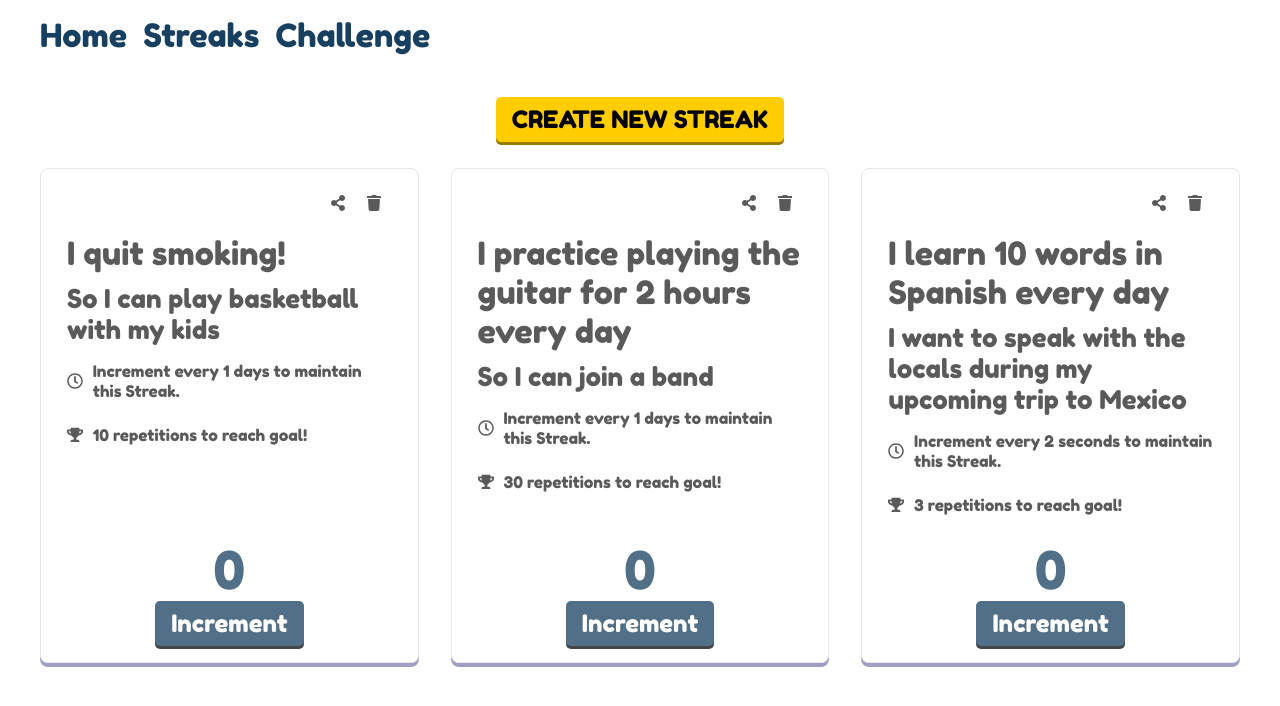
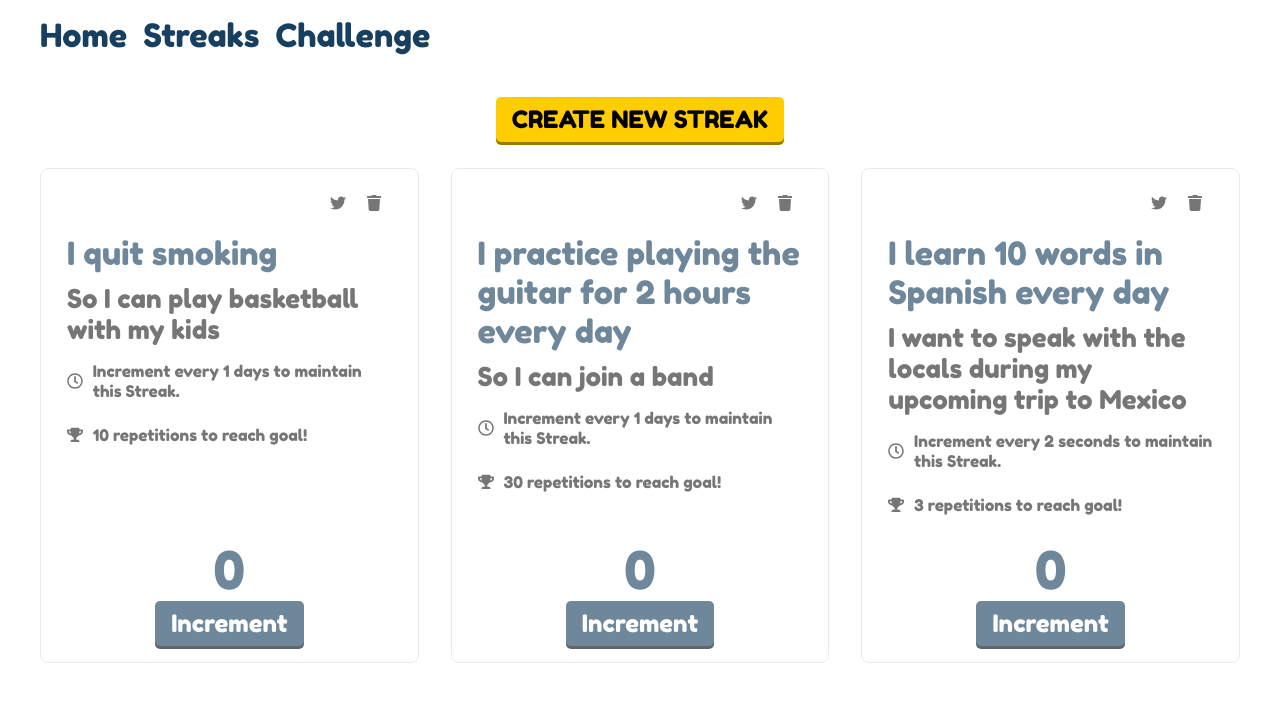
Before and after one commit to ravona/momentum, a React (Create React App) app in the folder momentum/: page /StreaksPage in a window 1280 px wide. Shown: the top 706 px of the page. Built offline with nearby package versions, Linux system fonts and the light colour scheme.

Commit message:
added Twitter share button with simple logic

```diff
--- a/momentum/src/components/Streak/Streak.jsx
+++ b/momentum/src/components/Streak/Streak.jsx
@@ -1,7 +1,7 @@
 import {React, useState} from "react";
 import Countdown from "react-countdown";
 import add from "date-fns/add";
-import {FaTrash, FaShareAlt, FaRegClock, FaTrophy} from "react-icons/fa";
+import {FaTrash, FaTwitter, FaRegClock, FaTrophy} from "react-icons/fa";
 
 import {Notification} from "../Notification/Notification";
 import {getRandomArrayItem} from "../../utils/utils";
@@ -49,6 +49,13 @@ export const Streak = ({streak, onDeleteStreak, onStreakUpdate}) => {
     goalStatus = "Congratulations, you have reached your goal!";
   }
 
+  let StreakTweet = "";
+  if (streak.isActive) {
+    StreakTweet = `${streak.title} with Momentum - a habit forming app. I'm on a streak of ${streak.count} ${streak.intervalUnit} and going!`;
+  } else {
+    StreakTweet = `${streak.title} with Momentum - a habit forming App. Give it a try, it's awesome!`;
+  }
+
   return (
     <>
       <div
@@ -56,7 +63,13 @@ export const Streak = ({streak, onDeleteStreak, onStreakUpdate}) => {
       >
         <div className={"Streak__header"}>
           <div className={"Streak__icon Streak__icon--share"}>
-            <FaShareAlt />
+            <a
+              target="_blank"
+              rel="noreferrer noopener"
+              href={`https://twitter.com/intent/tweet?text=${StreakTweet}`}
+            >
+              <FaTwitter />
+            </a>
           </div>
 
           <div className={"Streak__icon Streak__icon--delete"}>
@@ -68,9 +81,11 @@ export const Streak = ({streak, onDeleteStreak, onStreakUpdate}) => {
           <h3 className={"Streak__title"}>{streak.title}</h3>
           <h4 className={"Streak__motivation"}>{streak.motivation}</h4>
 
-          <div className="Streak__notification">
-            <Notification text={message} />
-          </div>
+          {message ? (
+            <div className="Streak__notification">
+              <Notification text={message} />
+            </div>
+          ) : null}
 
           <ul className={"Streak__list"}>
             <li className={"Streak__list-item"}>
--- a/momentum/src/components/Streak/Streak.scss
+++ b/momentum/src/components/Streak/Streak.scss
@@ -3,7 +3,6 @@
 
 .Streak {
   @include momentum-border;
-  @include momentum-bevel;
   padding: map-get($spacings, "small") map-get($spacings, "medium");
   display: flex;
   flex-direction: column;
@@ -26,7 +25,7 @@
 
     &--share {
       &:hover {
-        color: map-get($colors, "action");
+        color: map-get($colors, "secondary");
       }
     }
   }
@@ -34,6 +33,11 @@
   &__title {
     font-size: map-get($font_sizes, "large");
     margin-bottom: map-get($spacings, "tiny");
+    color: map-get($colors, "success");
+
+    .Streak--inactive & {
+      color: map-get($colors, "primary");
+    }
   }
 
   &__motivation {
@@ -72,6 +76,7 @@
   }
 
   &__countdown {
+    letter-spacing: 0.1rem;
     font-size: map-get($font_sizes, "medium");
     text-align: center;
   }
@@ -90,6 +95,11 @@
   }
 
   &--inactive {
-    opacity: 0.75;
+    opacity: 0.618;
+    transition: opacity 0.3s ease-in-out;
+  }
+
+  &--inactive:hover {
+    opacity: 1;
   }
 }
--- a/momentum/src/data/streaks.json
+++ b/momentum/src/data/streaks.json
@@ -1,7 +1,7 @@
 [
   {
     "id": "AzzgB3F6aa",
-    "title": "I quit smoking!",
+    "title": "I quit smoking",
     "motivation": "So I can play basketball with my kids",
     "intervalNum": 1,
     "intervalUnit": "days",
```
